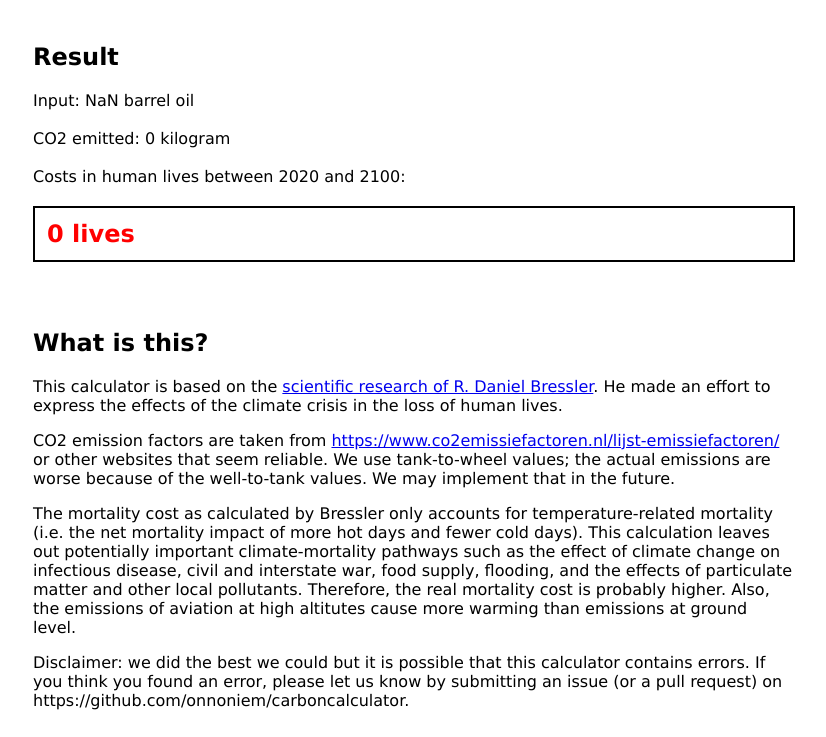
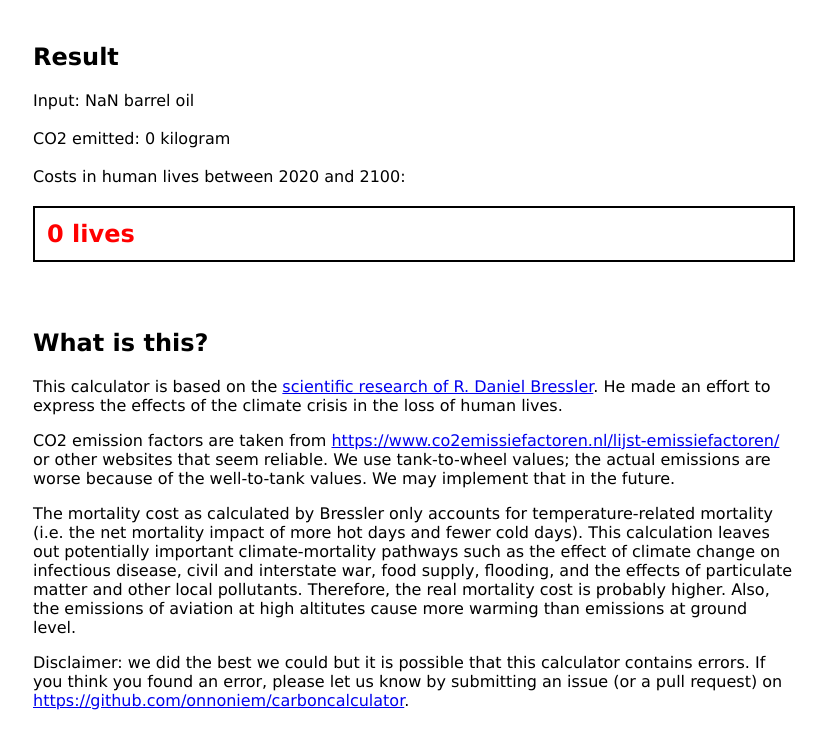
Before and after one commit to FossielvrijNL/carboncalculator, a plain HTML site: page index.html in a window 1280 px wide. Shown: the part 147-884 px from the top of the page, without its empty margins (226-1052 px from the left). Drawn offline with Linux system fonts and the light colour scheme.

Commit message:
Turn URL into link

```diff
--- a/index.html
+++ b/index.html
@@ -72,7 +72,8 @@
                             at ground level.</p>
                         <p>Disclaimer: we did the best we could but it is possible that this calculator
                             contains errors. If you think you found an error, please let us know by
-                            submitting an issue (or a pull request) on https://github.com/onnoniem/carboncalculator.
+                            submitting an issue (or a pull request) on
+                            <a href="https://github.com/onnoniem/carboncalculator">https://github.com/onnoniem/carboncalculator</a>.
                         </p>
                     </td>
                 </tr>
```
